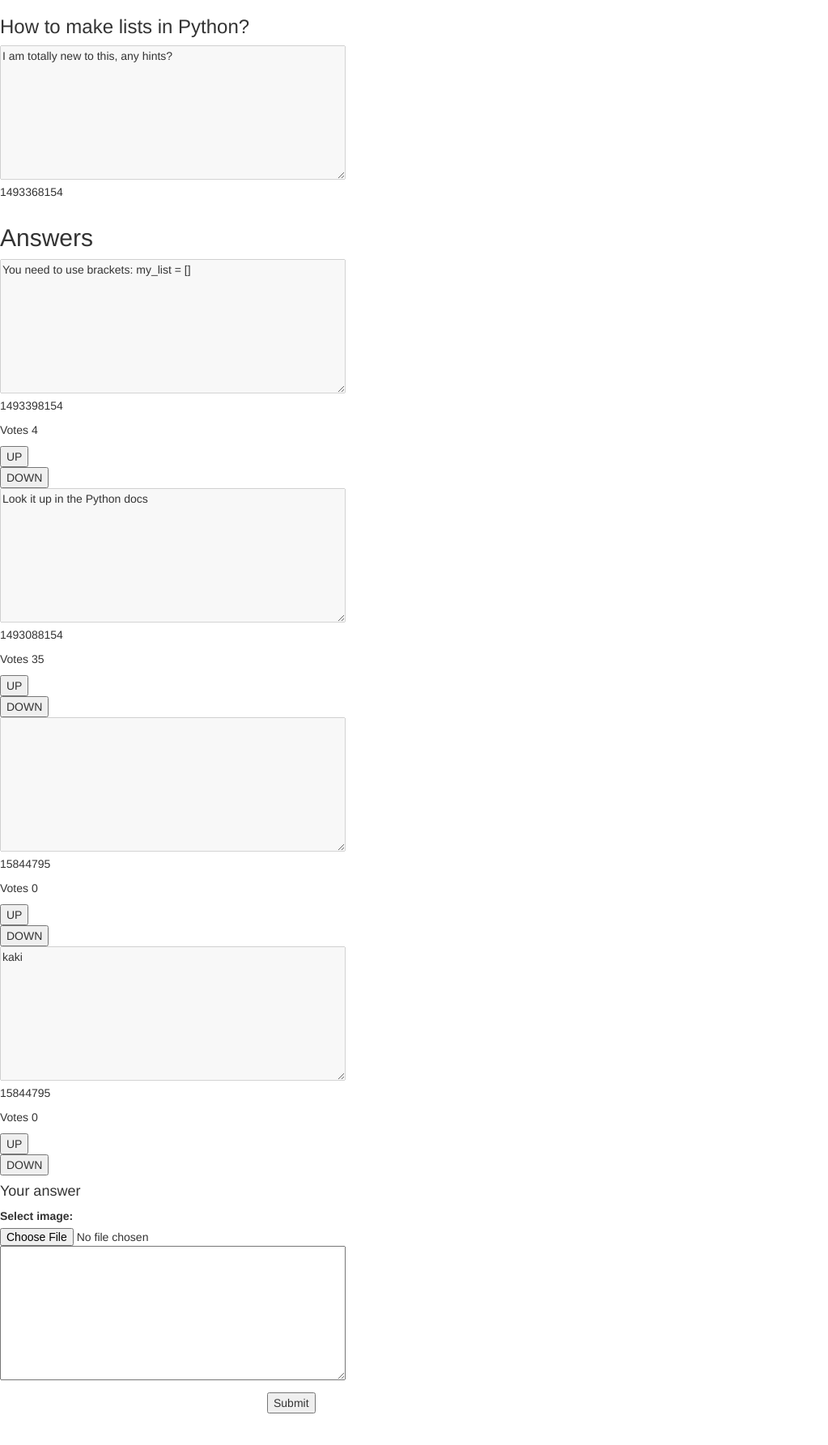
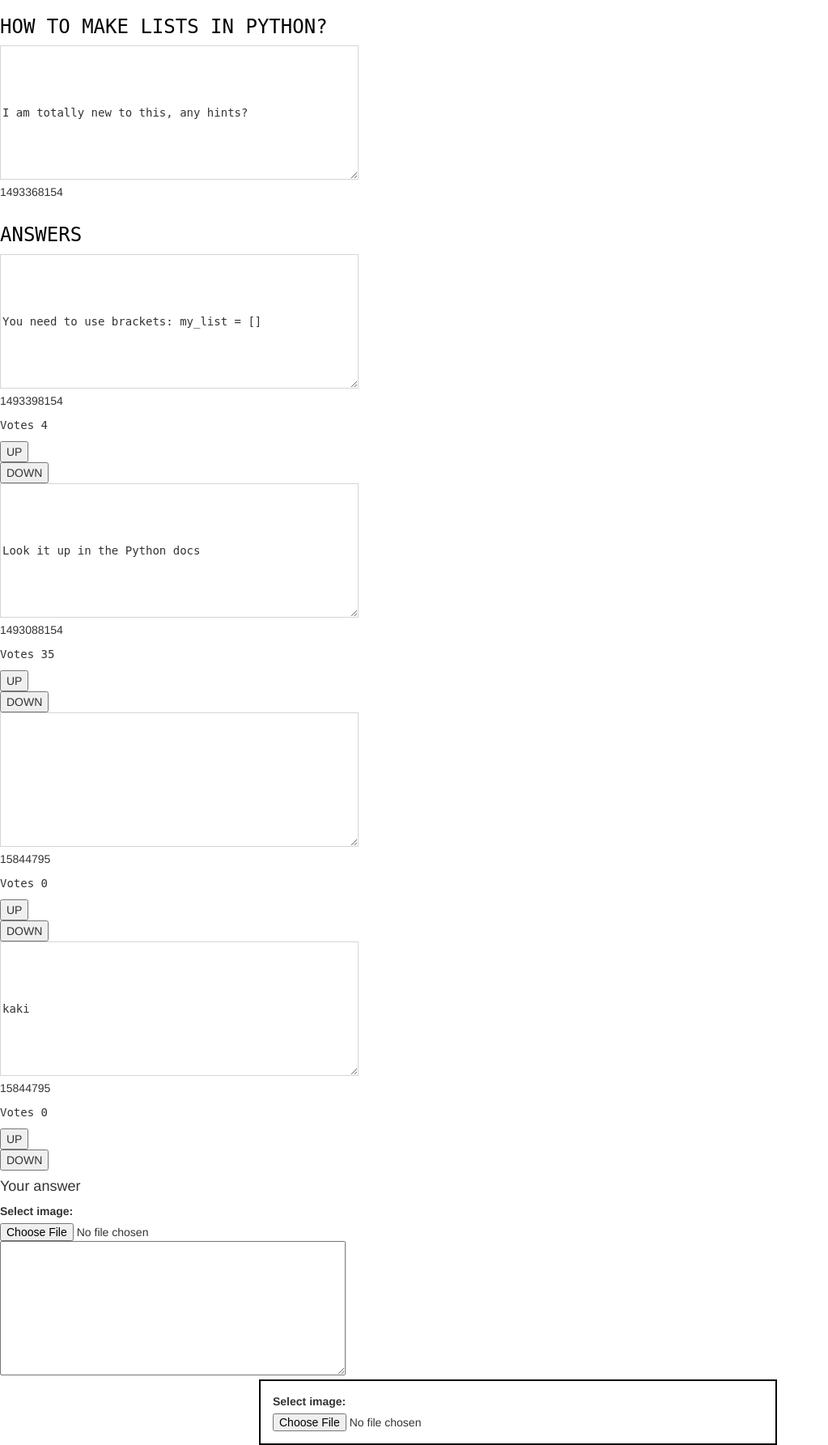
Before and after one commit to Dusernajder/ask_mate_teamproject, a Flask app: page /answers/1 in a window 1280 px wide. Shown: the part 52-1837 px from the top of the page at 81% size, without its empty margins (0-1023 px from the left). Before the commit the page ends 1798 px from the top, so only its background shows below. Run offline with Flask 2, Linux system fonts and the light colour scheme; some libraries are stand-ins or nearby versions.

Commit message:
answers html theme css updated with style for answershtml

```diff
--- a/static/theme.css
+++ b/static/theme.css
@@ -44,6 +44,30 @@
     border: 2px solid black;
     padding: 15px;
 }
-
+#answ_question_title{
+    color: black;
+    font-family: "DejaVu Sans Mono", fantasy;
+    text-decoration: none;
+    text-transform: uppercase;
+}
+#question_area{
+    background-color: white;
+    font-family: "DejaVu Sans Mono", fantasy;
+    align-content: center;
+}
+#answers_title{
+    color: black;
+    font-family: "DejaVu Sans Mono", fantasy;
+    text-decoration: none;
+    text-transform: uppercase;
+}
+#answer_textarea{
+    background-color: white;
+    font-family: "DejaVu Sans Mono", fantasy;
+    align-content: center;
+}
+#answer_vote_count{
+    font-family: "DejaVu Sans Mono", fantasy;
+}
 
 /* Here is where the fun ends */
--- a/templates/answers.html
+++ b/templates/answers.html
@@ -1,27 +1,29 @@
 {% extends 'layout.html' %}
 {% block content %}
+<link rel="stylesheet" href="{{ url_for('static', filename='theme.css') }}">
 <div class="answers_grid">
     <div id="question">
         <article id="question">
-            <h3>{{ question.title }}</h3>
-            <textarea id="question" cols="50" rows="8" DISABLED>{{ question.message }}</textarea>
+            <div id="answ_question_title">
+                <h3 >{{ question.title }}</h3>
+            </div>
+            <textarea id="question_area" cols="50" rows="8" DISABLED>{{ question.message }}</textarea>
             <p>{{ question.submission_time }}</p>
         </article>
 
     </div>
     <div id="headers">
-        <div><h2 align="left">Answers</h2></div>
+        <div><h3 id="answers_title" align="left">Answers</h3></div>
     </div>
     <div id="answers">
 
         {% for dict in answers %}
-
             {% for key, value in dict.items() %}
                 {% if key == 'question_id' and value == question.id %}
 
-                    <textarea id="answer_messages" cols="50" rows="8" disabled>{{ dict.message }}</textarea>
+                    <textarea id="answer_textarea" cols="50" rows="8" disabled>{{ dict.message }}</textarea>
                     <p>{{ dict.submission_time }}</p>
-                    <p>Votes {{ dict.vote_number }}</p>
+                    <p id="answer_vote_count">Votes {{ dict.vote_number }}</p>
                     <form name="answer_up_vote" method="post" action="/answers/{{ dict.id }}/vote_up">
                     <button name="up_vote" type="submit">UP</button>
                     </form>
@@ -39,8 +41,9 @@
                 <label for="img">Select image:</label>
                 <input type="file" id="img" name="image" >
                 <textarea name="answer_message" id="answer_form" cols="50" rows="8"></textarea>
-        <div id="submit">
-            <button type="submit" name="submit">Submit</button>
+        <div id="image">
+            <label for="image">Select image:</label>
+            <input name="image" type="file">
         </div>
         </form>
 
```
